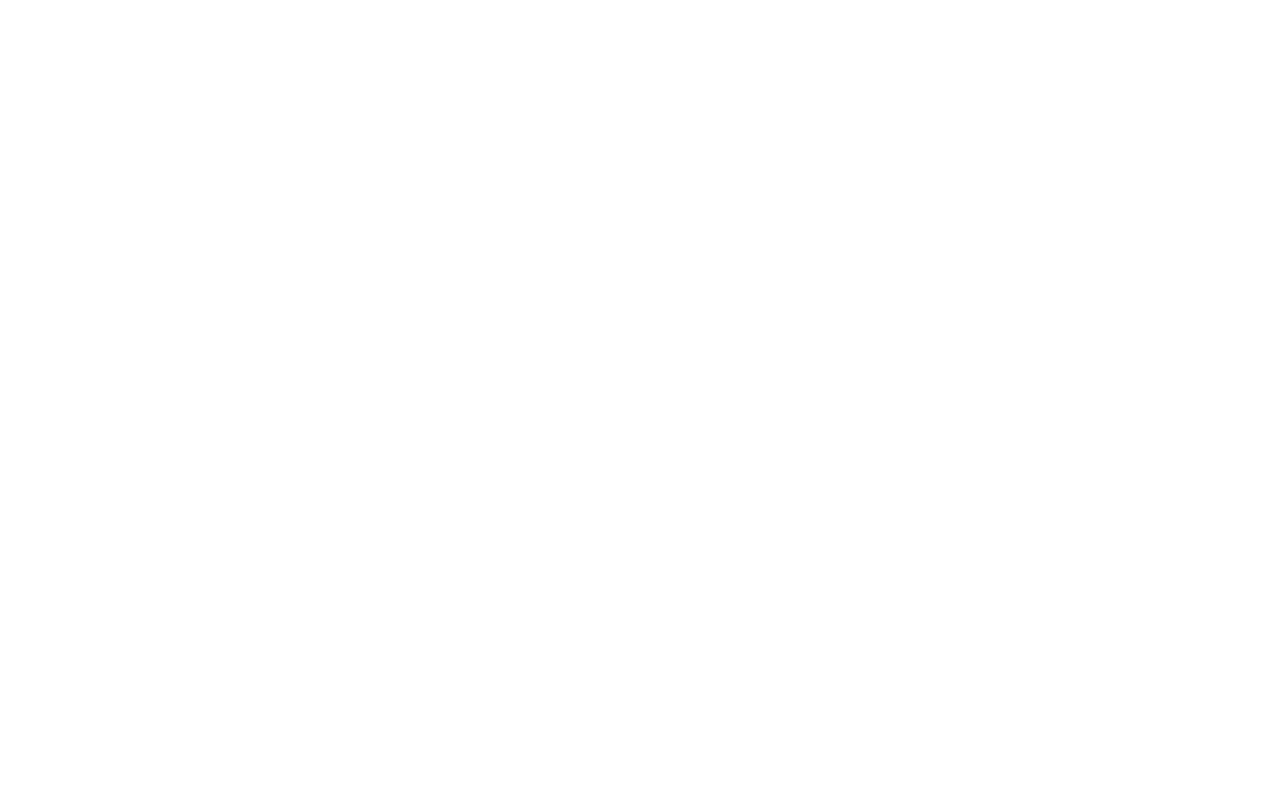
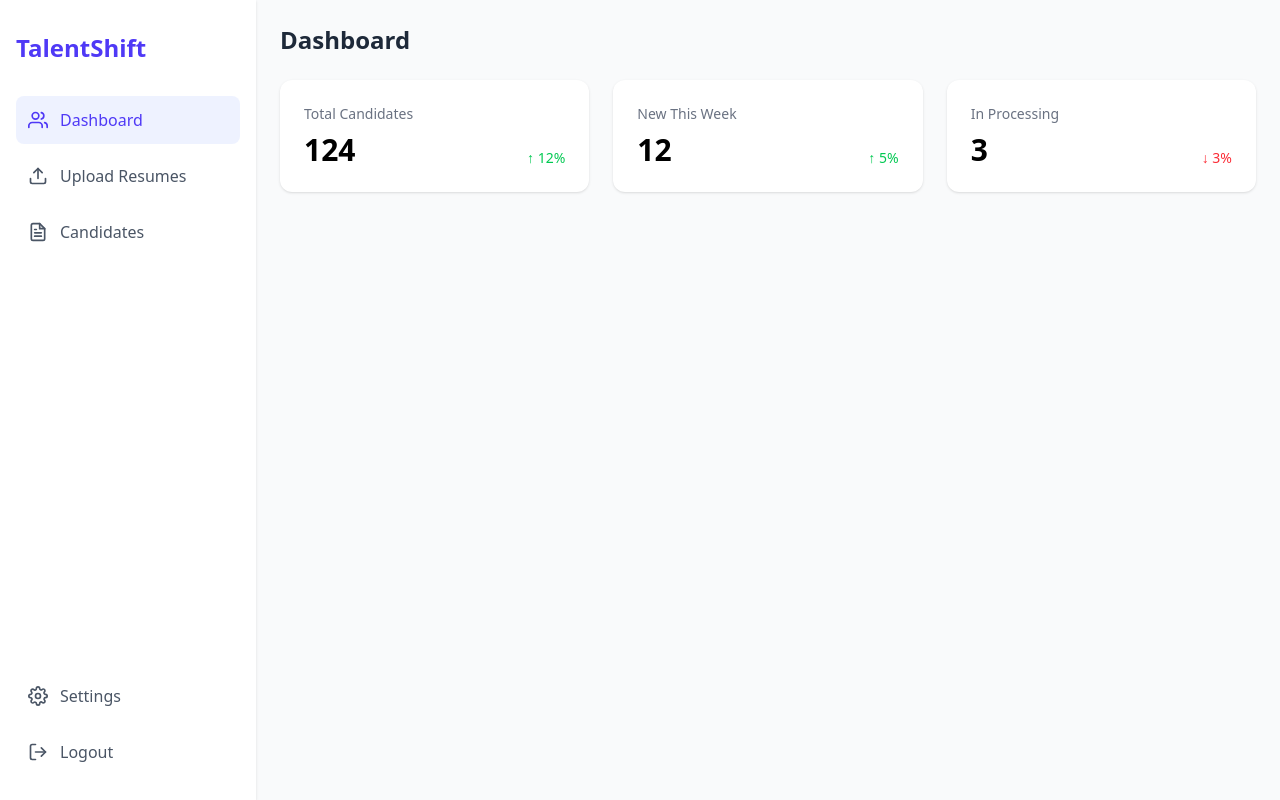
Before and after one commit to reymondyncierto/TalentShift-Web, a React (Vite) app: page /dashboard in a window 1280 px wide. Before the commit this address had no page. Built offline with nearby package versions, Linux system fonts and the light colour scheme.

Commit message:
feat: ADD dashboard view

```diff
--- a/src/App.jsx
+++ b/src/App.jsx
@@ -1,11 +1,13 @@
 import { BrowserRouter as Router, Routes, Route } from 'react-router-dom';
 import ApplicantLandingPage from './pages/Application.page';
+import HRDashboard from './pages/HRDashboard.page';
 
 export default function App() {
   return (
     <Router>
       <Routes>
         <Route path="/" element={<ApplicantLandingPage />} />
+        <Route path="/dashboard" element={<HRDashboard />} />
       </Routes>
     </Router>
   );
--- /dev/null
+++ b/src/components/HR/DashboardCards.component.jsx
@@ -0,0 +1,26 @@
+import StatsCard from '../UI/StatsCard.component';
+
+export default function DashboardCards({ totalCandidates, newThisWeek, processing }) {
+  return (
+    <div className="grid grid-cols-1 md:grid-cols-3 gap-6 mb-8">
+      <StatsCard
+        title="Total Candidates"
+        value={totalCandidates}
+        trend="up"
+        percentage="12%"
+      />
+      <StatsCard
+        title="New This Week"
+        value={newThisWeek}
+        trend="up"
+        percentage="5%"
+      />
+      <StatsCard
+        title="In Processing"
+        value={processing}
+        trend="down"
+        percentage="3%"
+      />
+    </div>
+  );
+}
--- /dev/null
+++ b/src/components/HR/DashboardView.component.jsx
@@ -0,0 +1,16 @@
+import DashboardCards from './DashboardCards.component';
+
+export default function DashboardView({ candidates }) {
+  return (
+    <div>
+      <h1 className="text-2xl font-bold text-gray-800 mb-6">Dashboard</h1>
+
+      <DashboardCards
+        totalCandidates={124}
+        newThisWeek={12}
+        processing={3}
+      />
+
+    </div>
+  );
+}
--- /dev/null
+++ b/src/components/UI/StatsCard.component.jsx
@@ -0,0 +1,16 @@
+export default function StatsCard({ title, value, trend, percentage }) {
+  const trendColor = trend === 'up' ? 'text-green-500' : 'text-red-500';
+  const trendIcon = trend === 'up' ? '↑' : '↓';
+
+  return (
+    <div className="bg-white p-6 rounded-xl shadow-sm">
+      <h3 className="text-gray-500 text-sm font-medium">{title}</h3>
+      <div className="flex items-end justify-between">
+        <p className="text-3xl font-bold mt-2">{value}</p>
+        <span className={`text-sm ${trendColor}`}>
+          {trendIcon} {percentage}
+        </span>
+      </div>
+    </div>
+  );
+}
--- /dev/null
+++ b/src/pages/HRDashboard.page.jsx
@@ -0,0 +1,24 @@
+import { useState } from 'react';
+import Sidebar from '../components/HR/Sidebar.component';
+import DashboardView from '../components/HR/DashboardView.component';
+
+export default function HRDashboard() {
+  const [activeTab, setActiveTab] = useState('dashboard');
+  const [candidates, setCandidates] = useState([]);
+
+  const handleNewCandidate = (newCandidate) => {
+    setCandidates([...candidates, newCandidate]);
+  };
+
+  return (
+    <div className="flex h-screen bg-gray-50">
+      <Sidebar activeTab={activeTab} setActiveTab={setActiveTab} />
+
+      <div className="flex-1 overflow-auto p-6">
+        {activeTab === 'dashboard' && <DashboardView candidates={candidates} />}
+        {activeTab === 'upload' && <UploadView onNewCandidate={handleNewCandidate} />}
+        {activeTab === 'candidates' && <CandidatesView candidates={candidates} />}
+      </div>
+    </div>
+  );
+}
```
